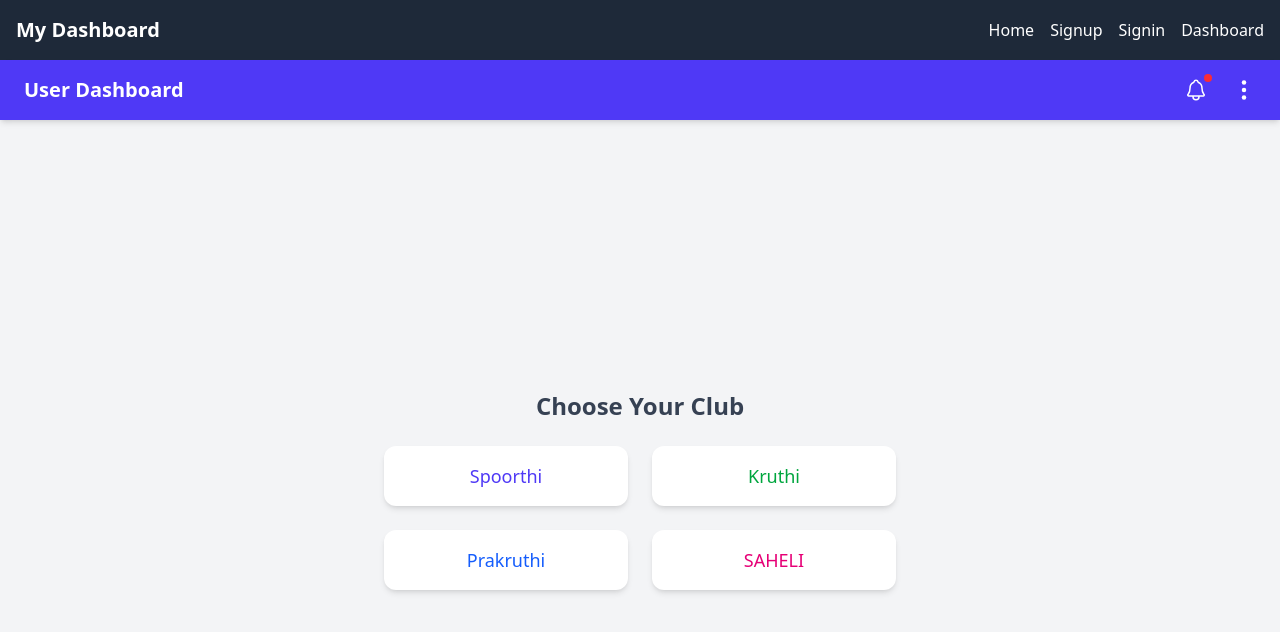
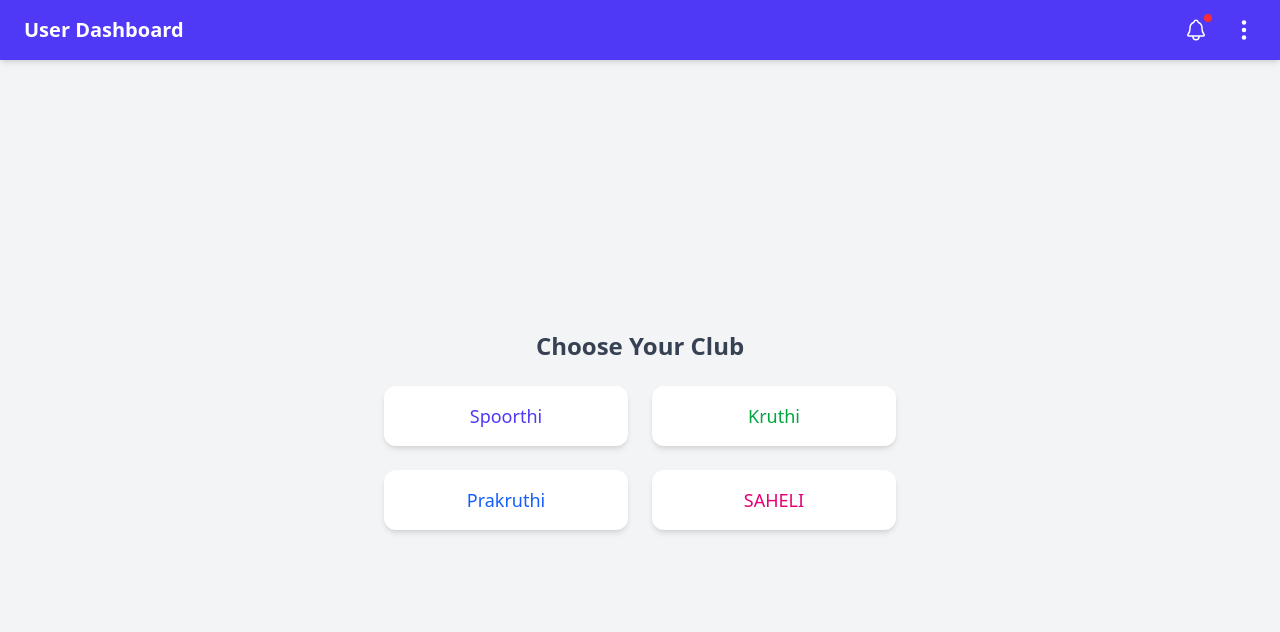
Before and after one commit to avi-007-code/yuva, a React (Vite) app in the folder frontend/: page /userdashboard in a window 1280 px wide. Shown: the top 632 px of the page. Built offline with nearby package versions, Linux system fonts and the light colour scheme.

Commit message:
updated UserDashboard

```diff
--- a/frontend/src/App.jsx
+++ b/frontend/src/App.jsx
@@ -10,9 +10,12 @@ import AdminDashboard from "./components/admin/adminDashboard";
 import UserDashboard from "./components/user/UserDashboard";
 
 function App() {
+
+  const hideNavbarRoutes=["/userdashboard"]
+
   return (
     <Router>
-      <Navbar />
+      {!hideNavbarRoutes.includes(location.pathname) && <Navbar />}
       <Routes>
         <Route path="/" element={<Home />} />
         <Route path="/signup" element={<Signup />} />
--- a/frontend/src/components/user/UserDashboard.jsx
+++ b/frontend/src/components/user/UserDashboard.jsx
@@ -5,7 +5,7 @@ import {
   IoEllipsisVertical,
 } from "react-icons/io5";
 
-export default function UserDashboard () {
+export default function UserDashboard() {
   const [notifications] = useState([
     "New event added in Spoorthi 🎉",
     "Kruthi Club meeting tomorrow at 5 PM",
@@ -53,24 +53,21 @@ export default function UserDashboard () {
       <div className="flex items-center justify-between bg-indigo-600 px-6 py-4 shadow-md relative">
         <h1 className="text-xl font-bold text-white">User Dashboard</h1>
 
-        <div className="flex items-center space-x-6 text-white relative">
-          {/* Bell Icon */}
-          <div
-            ref={bellRef}
-            className="relative cursor-pointer"
+        <div className="flex items-center space-x-6 text-white">
+          {/* Bell Icon + Dropdown */}
+          <div ref={bellRef} className="relative">
+            <IoNotificationsOutline
+              className="text-2xl cursor-pointer"
               onClick={() => setShowPanel((prev) => !prev)}
-          >
-            <IoNotificationsOutline className="text-2xl" />
+            />
             {notifications.length > 0 && (
               <span className="absolute -top-1 -right-1 h-2 w-2 rounded-full bg-red-500"></span>
             )}
-          </div>
 
-          {/* Notification dropdown */}
             {showPanel && (
               <div
                 ref={panelRef}
-              className="absolute right-12 top-12 w-72 bg-white text-black shadow-lg rounded-lg border border-gray-200 z-50"
+                className="absolute right-0 top-11 w-72 bg-white text-black shadow-lg rounded-lg border border-gray-200 z-50"
               >
                 <div className="p-3 border-b font-semibold text-gray-700">
                   Notifications
@@ -93,20 +90,18 @@ export default function UserDashboard () {
                 </div>
               </div>
             )}
-
-          {/* Three Dots Menu */}
-          <div
-            ref={dotsRef}
-            className="cursor-pointer"
-            onClick={() => setShowMenu((prev) => !prev)}
-          >
-            <IoEllipsisVertical className="text-2xl" />
           </div>
 
+          {/* Three Dots Menu + Dropdown */}
+          <div ref={dotsRef} className="relative">
+            <IoEllipsisVertical
+              className="text-2xl cursor-pointer"
+              onClick={() => setShowMenu((prev) => !prev)}
+            />
             {showMenu && (
               <div
                 ref={menuRef}
-              className="absolute right-0 top-12 w-40 bg-white text-black shadow-lg rounded-lg border border-gray-200 z-50"
+                className="absolute right-0 top-11 w-40 bg-white text-black shadow-lg rounded-lg border border-gray-200 z-50"
               >
                 <ul className="flex flex-col text-sm">
                   <li className="px-4 py-2 hover:bg-gray-100 cursor-pointer flex items-center gap-2">
@@ -121,6 +116,7 @@ export default function UserDashboard () {
                 </ul>
               </div>
             )}
+          </div>
         </div>
       </div>
 
```
Lines whose indentation alone changed are shown as unchanged.
